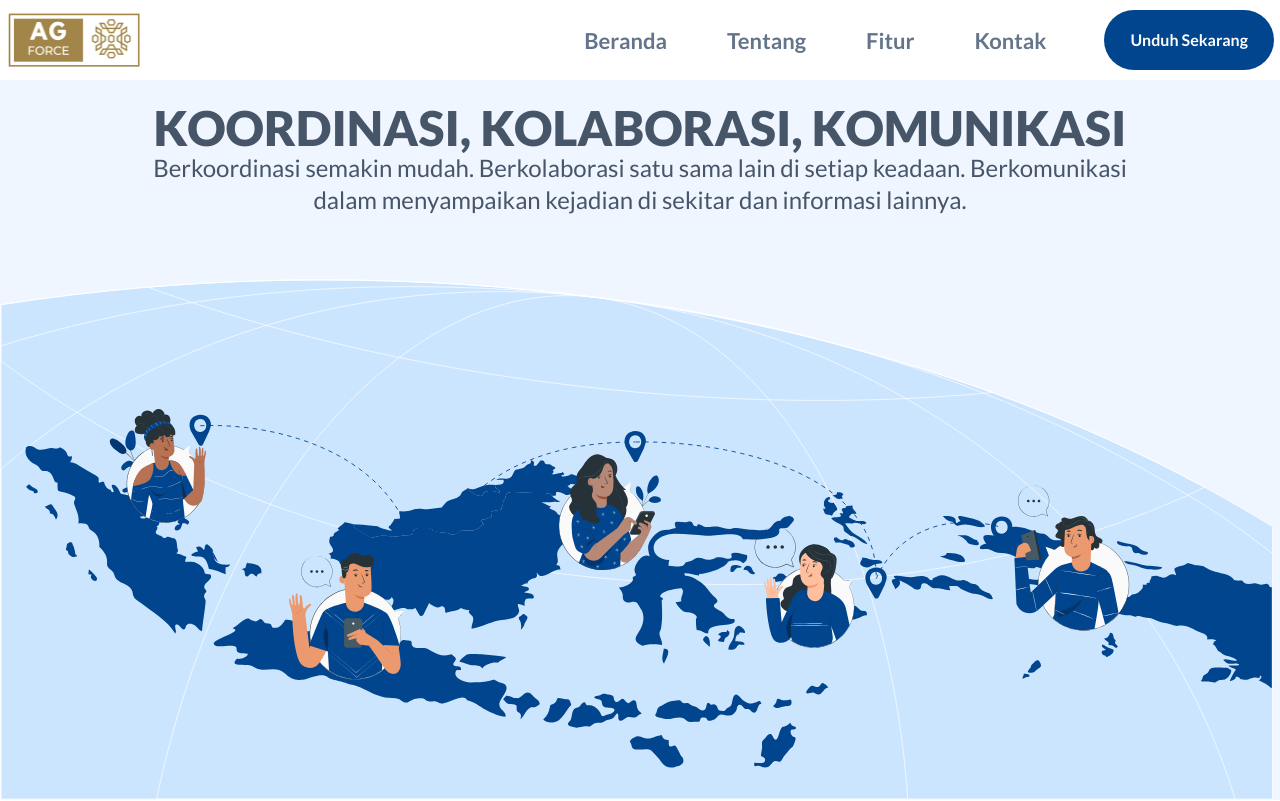
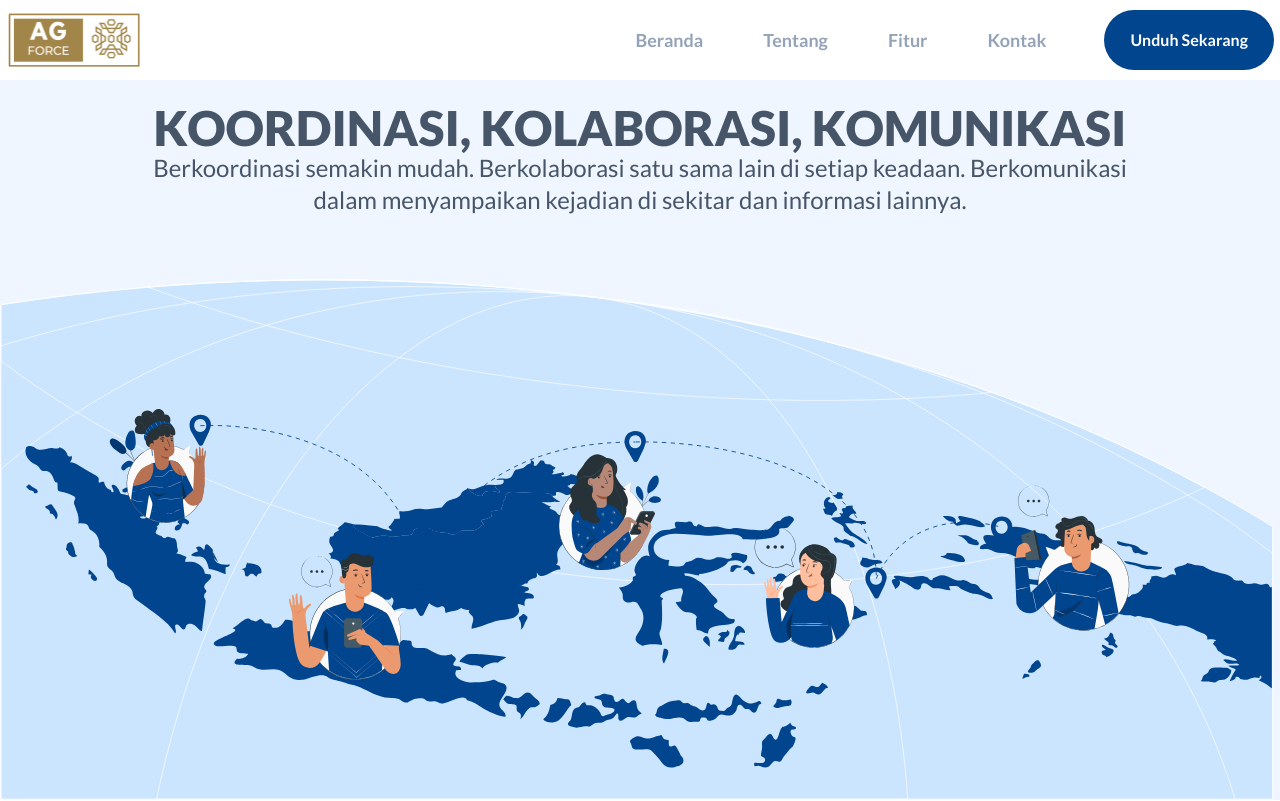
Before and after one commit to rezkirahman/ag_force_compro, a Next.js app: page / in a window 1280 px wide. Shown: the top 801 px of the page. Built offline with nearby package versions, Linux system fonts and the light colour scheme; some icons are missing.

Commit message:
button download update

```diff
--- a/src/components/footer.jsx
+++ b/src/components/footer.jsx
@@ -1,9 +1,8 @@
 import { Icon } from "@iconify/react";
 import Image from "next/image";
 import Link from "next/link";
-import { isAndroid, isIOS } from "react-device-detect";
 
-export default function name() {
+export default function name(props) {
     return (
         <div className="bg-primary w-full h-1/2 flex flex-col items-center">
             <div className="container mx-auto py-8 px-2">
@@ -13,7 +12,7 @@ export default function name() {
                     </div>
                     <button>
                         <Link
-                            href={isAndroid ? 'https://play.google.com/store/apps/details?id=com.ag.agforce&hl=id' : (isIOS ? 'https://apps.apple.com/us/app/ag-force/id6444120625bit.ly/agforceios' : '#kontak')}
+                            href={props.isAndroid ? 'https://play.google.com/store/apps/details?id=com.ag.agforce&hl=id' : (props.isIOS ? 'https://apps.apple.com/us/app/ag-force/id6444120625bit.ly/agforceios' : '#kontak')}
                             className="bg-white rounded-full py-4 px-6 ring-2 ring-white text-primary font-semibold hover:bg-primary hover:text-white transition-all duration-300"
                             scroll={false}
                         >
--- a/src/components/navbar.jsx
+++ b/src/components/navbar.jsx
@@ -2,7 +2,6 @@ import { Icon } from "@iconify/react";
 import Image from "next/image";
 import Link from "next/link";
 import { useState } from "react";
-import { isAndroid, isIOS } from 'react-device-detect';
 
 const menuItem = [
     {
@@ -24,7 +23,7 @@ const menuItem = [
     },
 ]
 
-export default function Index() {
+export default function Index(props) {
     const [open, setOpen] = useState(false)
     const ModalMenu = () => {
         return (
@@ -36,7 +35,7 @@ export default function Index() {
                         </Link>
                     ))}
                     <Link
-                        href={isAndroid ? 'https://play.google.com/store/apps/details?id=com.ag.agforce&hl=id' : (isIOS ? 'https://apps.apple.com/us/app/ag-force/id6444120625bit.ly/agforceios' : '#kontak')}
+                        href={props.isAndroid ? 'https://play.google.com/store/apps/details?id=com.ag.agforce&hl=id' : (props.isIOS ? 'https://apps.apple.com/us/app/ag-force/id6444120625bit.ly/agforceios' : '#kontak')}
                         scroll={false}
                     >
                         <button
@@ -71,11 +70,11 @@ export default function Index() {
                             <div className="flex items-center gap-[60px]">
                                 {menuItem.map((data, i) => (
                                     <Link href={data.link} key={i} scroll={false}>
-                                        <button className="text-[22px] text-slate-500 hover:text-primary font-semibold transition-all duration-200">{data.name}</button>
+                                        <button className="text-[18px] text-slate-400 hover:text-primary font-semibold transition-all">{data.name}</button>
                                     </Link>
                                 ))}
                                 <Link
-                                    href={isAndroid ? 'https://apps.apple.com/us/app/ag-force/id6444120625bit.ly/agforceios' : (isIOS ? 'https://play.google.com/store/apps/details?id=com.ag.agforce&hl=id' : '#kontak')}
+                                    href={props.isAndroid ? 'https://apps.apple.com/us/app/ag-force/id6444120625bit.ly/agforceios' : (props.isIOS ? 'https://play.google.com/store/apps/details?id=com.ag.agforce&hl=id' : '#kontak')}
                                     scroll={false}
                                 >
                                     <button
--- a/src/pages/index.jsx
+++ b/src/pages/index.jsx
@@ -6,6 +6,7 @@ import Tentang from '../components/tentang'
 import Fitur from '../components/fitur'
 import Kontak from '../components/kontak'
 import Footer from '../components/footer'
+import { isAndroid, isIOS } from "react-device-detect";
 
 export default function Home() {
   return (
@@ -16,7 +17,7 @@ export default function Home() {
           <title>AG Force</title>
           <meta name="viewport" content="initial-scale=1.0, width=device-width" />
         </Head>
-        <Navbar />
+        <Navbar isAndroid={isAndroid} isIOS={isIOS} />
         <section id='beranda'>
           <Beranda />
         </section>
@@ -29,7 +30,7 @@ export default function Home() {
         <section id='kontak'>
           <Kontak />
         </section>
-        <Footer />
+        <Footer isAndroid={isAndroid} isIOS={isIOS} />
       </div>
     </main>
   )
```
